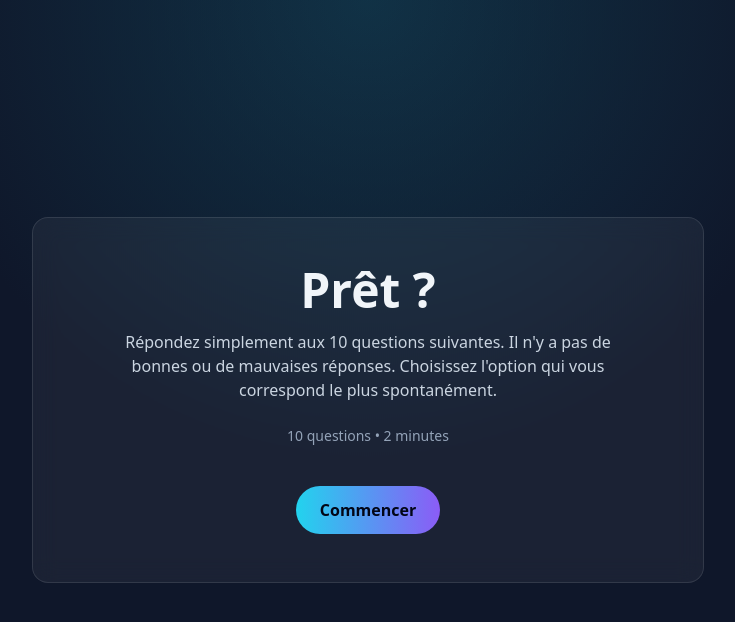
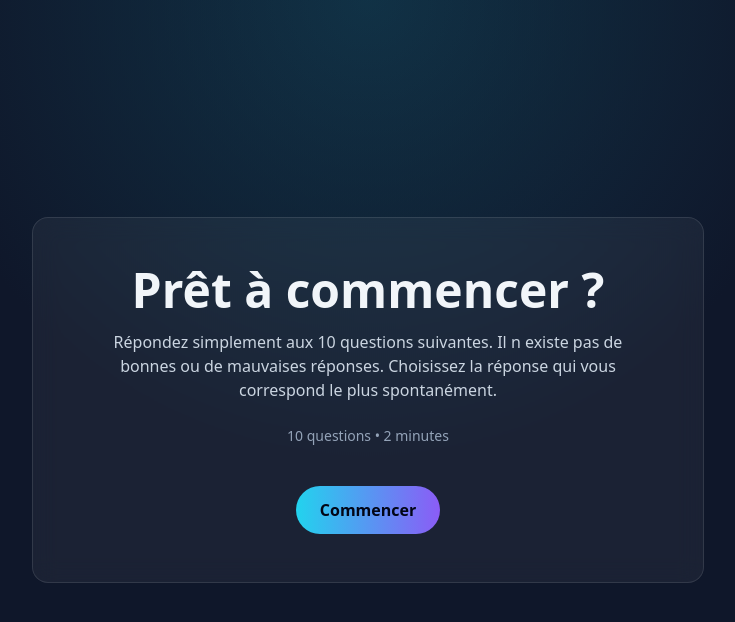
Before and after one commit to arnaudcrestey/life-decision, a Next.js app: page /start in a window 1280 px wide. Shown: the top 622 px of the page, without its empty margins (272-1007 px from the left). Built offline with nearby package versions, Linux system fonts and the light colour scheme.

Commit message:
Update page.tsx

```diff
--- a/app/start/page.tsx
+++ b/app/start/page.tsx
@@ -6,13 +6,13 @@ export default function StartPage() {
       <div className="glass-card w-full max-w-2xl p-10 text-center md:p-12">
 
         <h1 className="text-4xl font-bold md:text-5xl">
-          Prêt ?
+          Prêt à commencer ?
         </h1>
 
         <p className="mx-auto mt-4 max-w-lg text-slate-300">
           Répondez simplement aux 10 questions suivantes.
-          Il n&apos;y a pas de bonnes ou de mauvaises réponses.
-          Choisissez l'option qui vous correspond le plus spontanément.
+          Il n existe pas de bonnes ou de mauvaises réponses.
+          Choisissez la réponse qui vous correspond le plus spontanément.
         </p>
 
         <div className="mt-6 text-sm text-slate-400">
```
